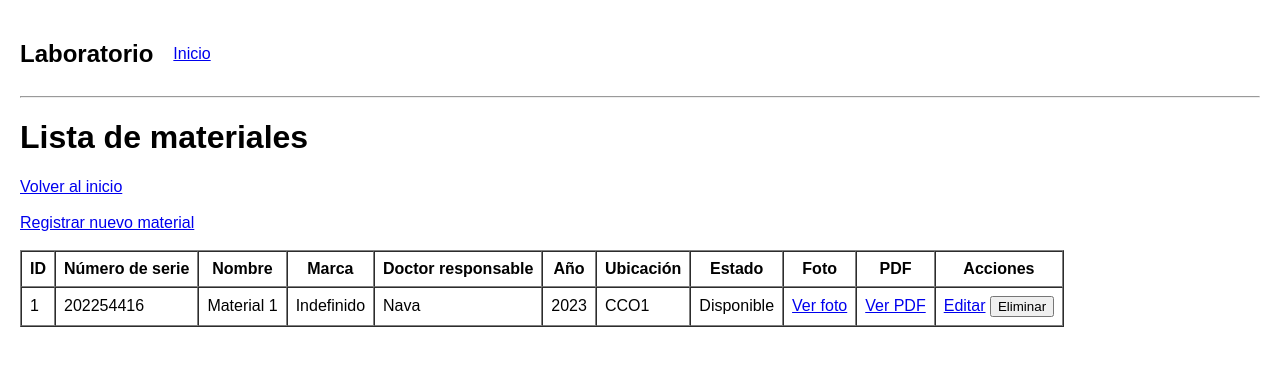
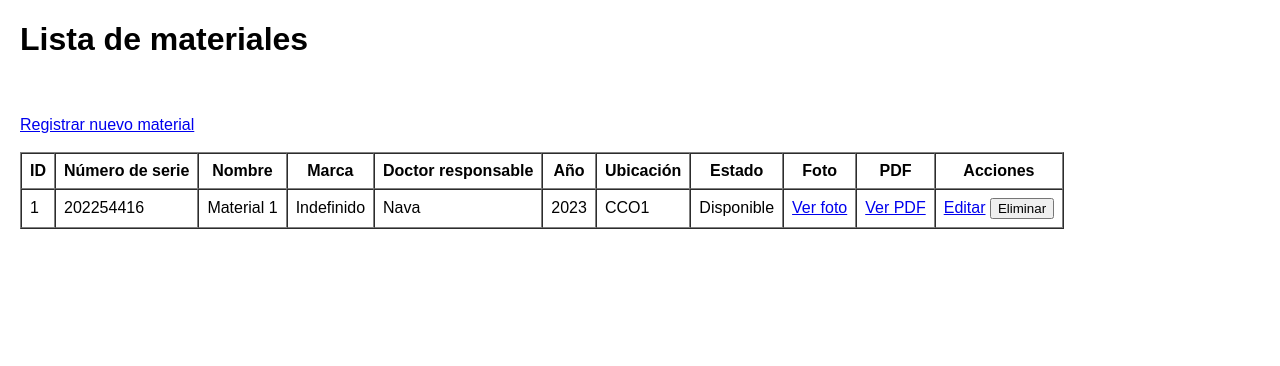
Before and after one commit to sosa-rcrdt/ProyectoLaboratorio, a Flask app: page /materiales in a window 1280 px wide. Shown: the top 366 px of the page. Run offline with Flask 3, Linux system fonts and the light colour scheme; data comes from the database, SQL or seed files in the repository.

Commit message:
Esquema General: Estructuración De Los Archivos y Eliminación Del 'index.html'

```diff
--- a/app.py
+++ b/app.py
@@ -5,15 +5,18 @@ from werkzeug.utils import secure_filename
 
 app = Flask(__name__)
 
+# Configuración de la base de datos
 app.config["SQLALCHEMY_DATABASE_URI"] = "sqlite:///database.db"
 app.config["SQLALCHEMY_TRACK_MODIFICATIONS"] = False
 
+# Configuración de carpetas para archivos
 app.config["UPLOAD_FOLDER_FOTOS"] = os.path.join("static", "uploads", "fotos")
 app.config["UPLOAD_FOLDER_PDFS"] = os.path.join("static", "uploads", "pdfs")
 
 db = SQLAlchemy(app)
 
 
+# Modelo de la tabla Material
 class Material(db.Model):
     id = db.Column(db.Integer, primary_key=True)
     numero_serie = db.Column(db.String(100), unique=True, nullable=False)
@@ -30,6 +33,7 @@ class Material(db.Model):
         return f"<Material {self.nombre_material}>"
 
 
+# Función auxiliar para guardar archivos
 def guardar_archivo(archivo, carpeta_destino):
     if archivo and archivo.filename:
         nombre_seguro = secure_filename(archivo.filename)
@@ -39,17 +43,15 @@ def guardar_archivo(archivo, carpeta_destino):
     return None
 
 
+# Ruta principal y ruta de listado
 @app.route("/")
-def inicio():
-    return render_template("index.html")
-
-
 @app.route("/materiales")
 def listar_materiales():
     materiales = Material.query.all()
     return render_template("materiales/lista.html", materiales=materiales)
 
 
+# Crear material
 @app.route("/materiales/crear", methods=["GET", "POST"])
 def crear_material():
     if request.method == "POST":
@@ -87,6 +89,7 @@ def crear_material():
     return render_template("materiales/crear.html")
 
 
+# Editar material
 @app.route("/materiales/editar/<int:id>", methods=["GET", "POST"])
 def editar_material(id):
     material = Material.query.get_or_404(id)
@@ -117,6 +120,7 @@ def editar_material(id):
     return render_template("materiales/editar.html", material=material)
 
 
+# Eliminar material
 @app.route("/materiales/eliminar/<int:id>", methods=["POST"])
 def eliminar_material(id):
     material = Material.query.get_or_404(id)
--- a/templates/base.html
+++ b/templates/base.html
@@ -7,13 +7,6 @@
 </head>
 <body>
 
-    <nav>
-        <h2>Laboratorio</h2>
-        <a href="/">Inicio</a>
-    </nav>
-
-    <hr>
-
     {% block content %}
     {% endblock %}
 
--- a/templates/materiales/lista.html
+++ b/templates/materiales/lista.html
@@ -5,7 +5,6 @@
 {% block content %}
     <h1>Lista de materiales</h1>
 
-    <a href="{{ url_for('inicio') }}">Volver al inicio</a>
     <br><br>
     <a href="{{ url_for('crear_material') }}">Registrar nuevo material</a>
 
```
Also changed, not shown: templates/index.html (deleted, +0 -10 lines).
